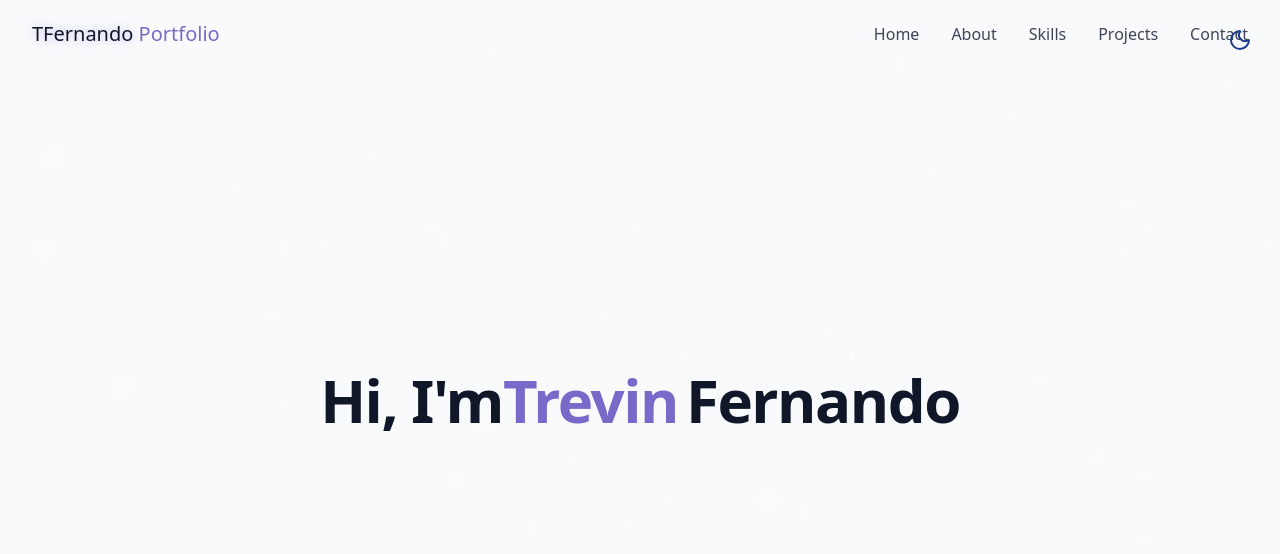
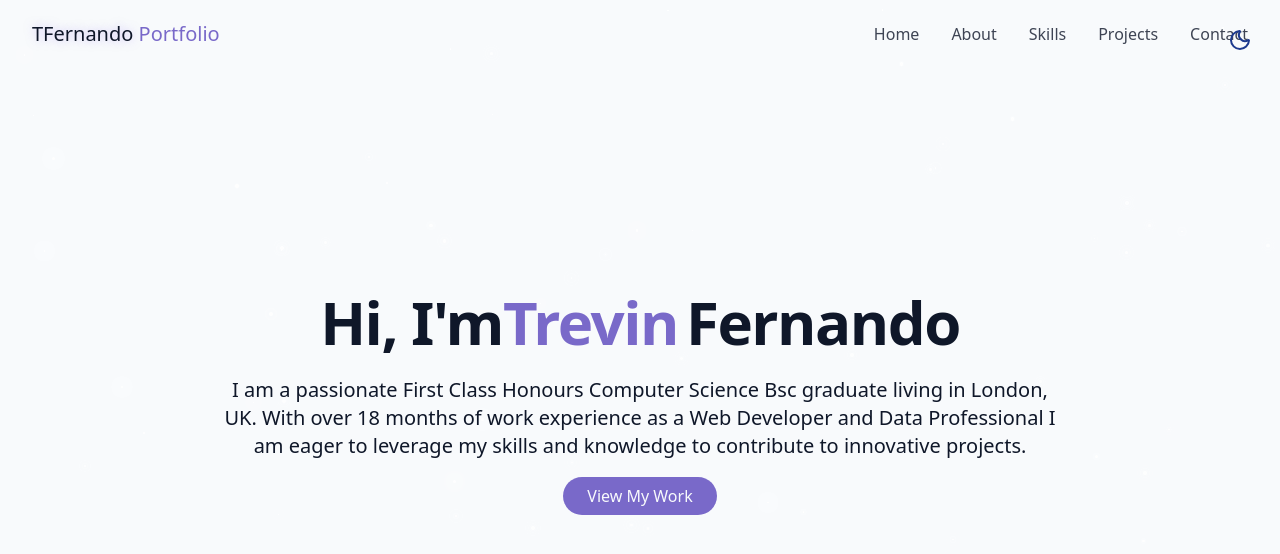
Before and after one commit to T-revin/Portfolio-Website, a React (Vite) app: page / in a window 1280 px wide. Shown: the top 554 px of the page. Built offline with nearby package versions, Linux system fonts and the light colour scheme.

Commit message:
Added bio to Hero page and button to "View My Work"

```diff
--- a/src/components/HeroSection.jsx
+++ b/src/components/HeroSection.jsx
@@ -15,6 +15,19 @@ export const HeroSection = () => {
               Fernando
             </span>
           </h1>
+
+          <p className="text-lg md:text-xl text-muted-foreground max-2-2xl mx-auto opacity-0 animate-fade-in-delay-4">
+            I am a passionate First Class Honours Computer Science Bsc graduate
+            living in London, UK. With over 18 months of work experience as a
+            Web Developer and Data Professional I am eager to leverage my skills
+            and knowledge to contribute to innovative projects.
+          </p>
+
+          <div>
+            <a href="#project" className="cosmic-button">
+              View My Work
+            </a>
+          </div>
         </div>
       </div>
     </section>
```
